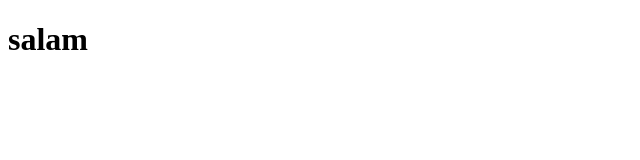
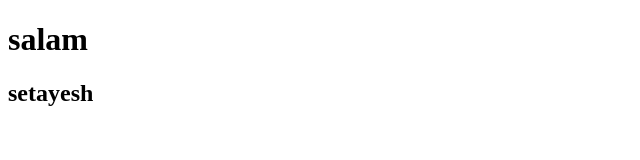
Before and after one commit to setayeshahwazi/test3, a plain HTML site: page index.html in a window 1280 px wide. Shown: the whole page, without its empty margins (0-640 px from the left). Drawn offline with Linux system fonts and the light colour scheme.

Commit message:
add setayesh

```diff
--- a/index.html
+++ b/index.html
@@ -7,6 +7,7 @@
 </head>
 <body>
     <h1>salam</h1>
+    <h2>setayesh</h2>
 
 </body>
 </html>
```
